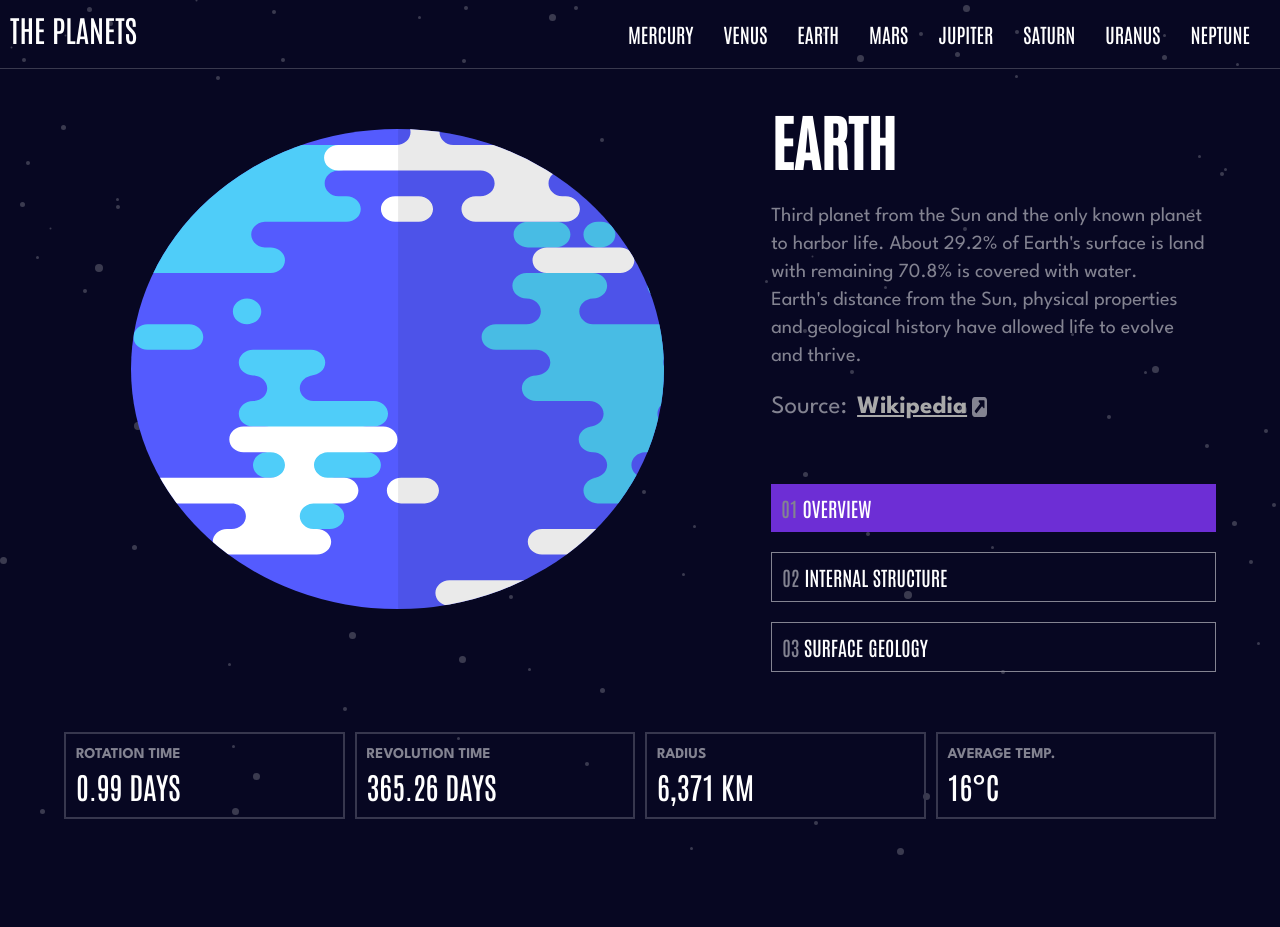
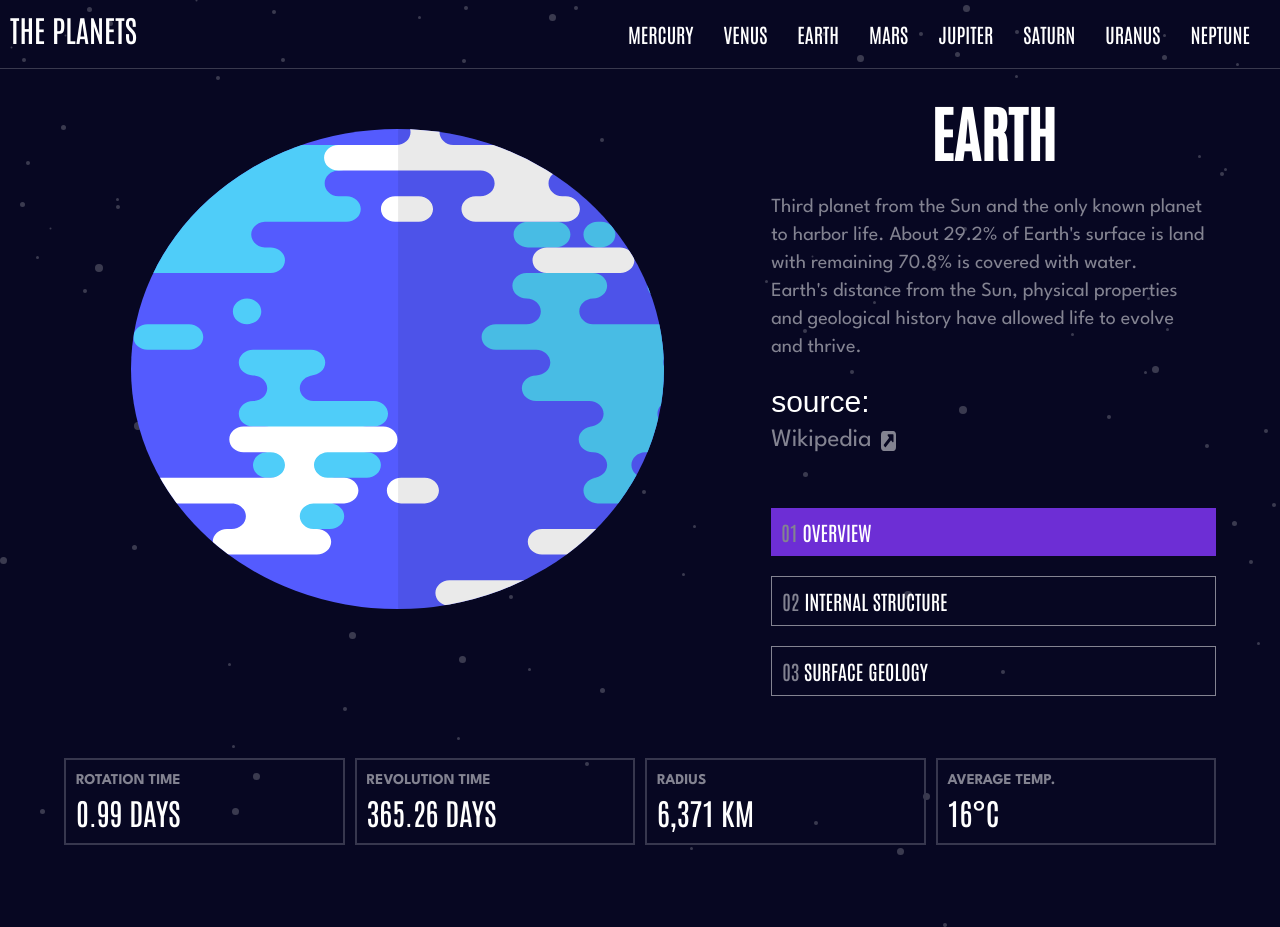
Before and after one commit to Ganesh-G0/planets, a plain HTML site: page index.html in a window 1280 px wide. Before the commit the page ends 889 px from the top, so only its background shows below. Drawn offline with nearby package versions, Linux system fonts and the light colour scheme.

Commit message:
Update index.html

```diff
--- a/index.html
+++ b/index.html
@@ -31,14 +31,14 @@
     </ul>
   </nav>
   <nav id="hamburger-nav">
-    <div id="nav-brand"><p class="brand">the planets</p></div>
+    <div><p class="brand">the planets</p></div>
     <div class="hamburger-menu">
       <div class="hamburger-icon" onclick="toggleMenu()">
         <span></span>
         <span></span>
         <span></span>
       </div>
-      <ul class="menu-links ">
+      <ul class="menu-links">
         <li>
           <a href="#home" onclick="toggleMenu()">
             <p class="planet-name">
@@ -113,21 +113,25 @@
       <button id="surface-btn" class="header-btn" value="surface"><span>03</span> surface</button>
     </header>
     <div class="img-div">
-      <img id="overview-img" class="hero-img" src="./assets/planet-earth.svg" alt="earth">
-      <img id="structure-img" class="hero-img d-none" src="./assets/planet-earth-internal.svg" alt="earth internal">
+        <img id="overview-img" class="hero-img spin" src="./assets/planet-earth.svg" alt="earth">
+        <img id="structure-img" class="hero-img spin d-none" src="./assets/planet-earth-internal.svg" alt="earth internal">
         <img id="surface-img" class="hero-img d-none" src="./assets/geology-earth.png" alt="earth surface">
     </div>
-    <div class="text-div">
+    <div class="text-div flex-col">
+      <div class="planet-text flex-col">
         <h1 id="planet-name" class="title">earth</h1>
         <p id="planet-description" class="description">
           Third planet from the Sun and the only known planet to harbor life. About 29.2% of Earth's surface is land with remaining 70.8% is covered with water. Earth's distance from the Sun, physical properties and geological history have allowed life to evolve and thrive.
         </p>
+      </div>
       <p id="planet-source">
-        <a id="source-link" href="" target="_blank">source: <span> wikipedia<img class="source-icon" src="./assets/icon-source.svg" alt="source icon"></span>
+        source:
+        <a id="source-link" href="" target="_blank">
+          wikipedia<img class="source-icon" src="./assets/icon-source.svg" alt="source icon">
         </a>
       </p>
     </div>
-    <ul class="info-div">
+    <ul class="info-div flex-col">
       <li>rotation time<span id="rotation">0.99 days</span></li>
       <li>revolution time<span id="revolution">365.26 days</span></li>
       <li>radius<span id="radius">6,371 km</span></li>
```
Lines whose indentation alone changed are shown as unchanged.
